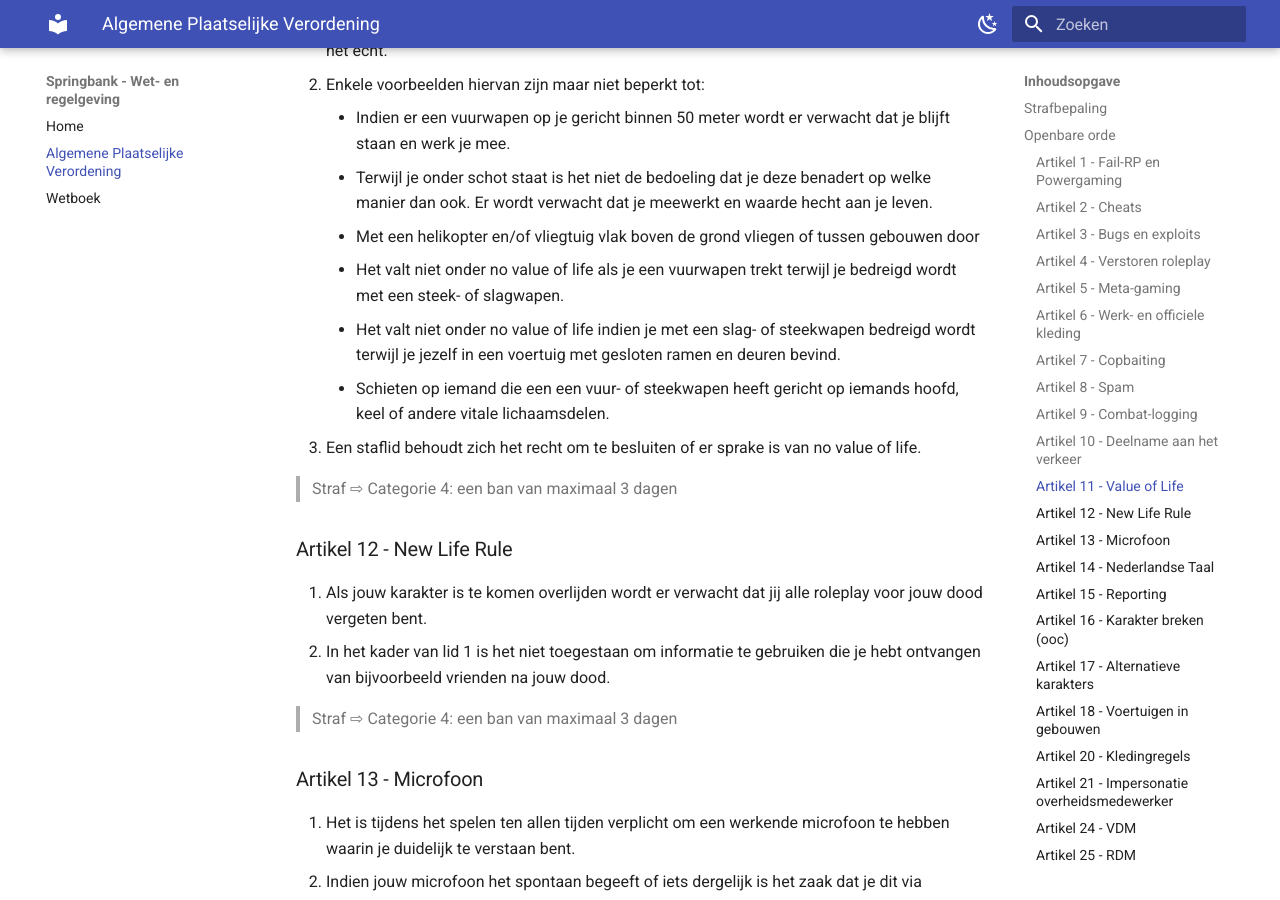
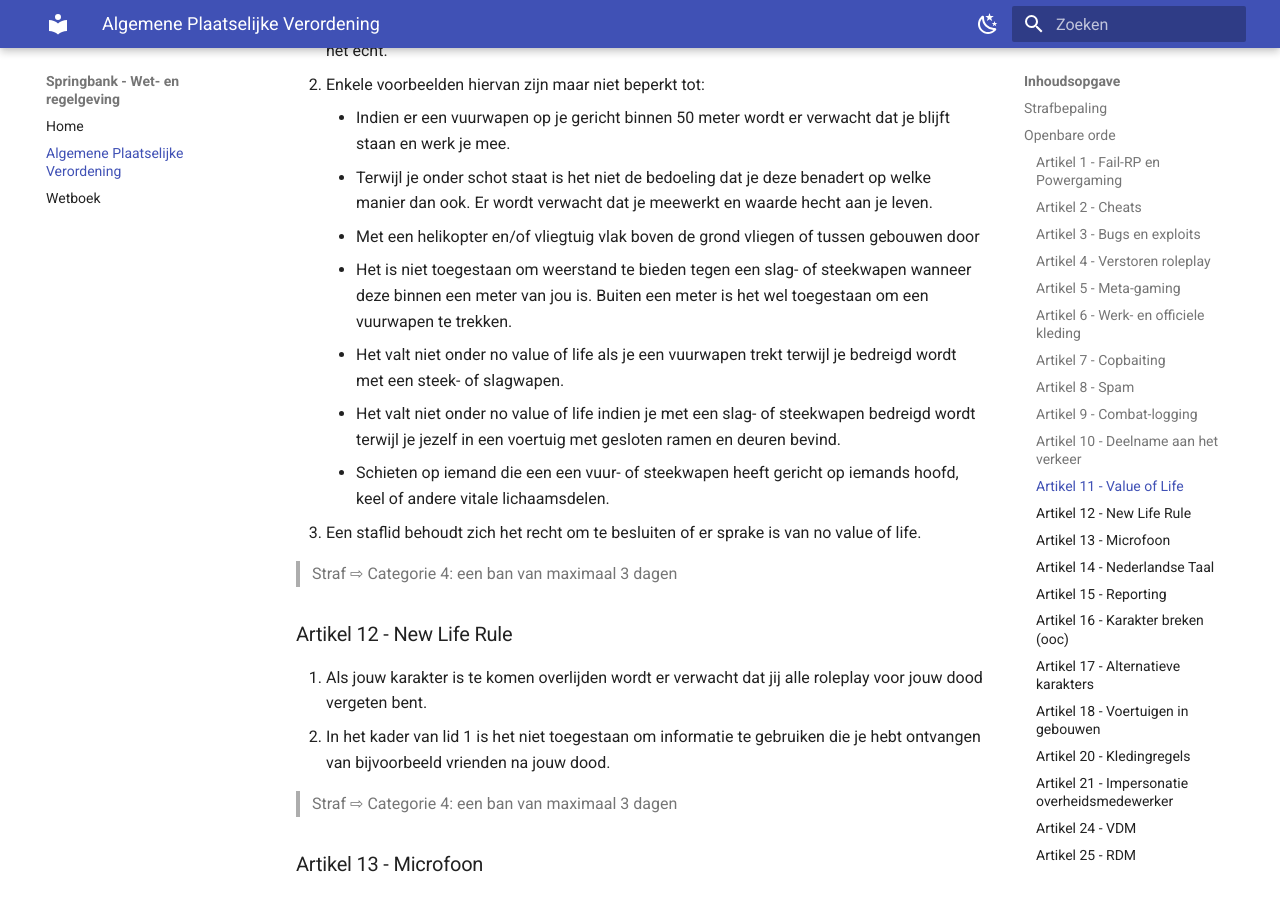
Before and after one commit to kevinpannenborg/wet-en-regelgeving, an MkDocs documentation site: the page built from docs/apv.md, in a window 1280 px wide and 900 px high, scrolled down 5227 px. Built offline with MkDocs 1.6.1 and Material for MkDocs 9.7.7, drawn with Linux system fonts in a browser that asks for light colours; comment, search, counter and statistics services are not loaded; some of the changed text lies outside the part shown.

Commit message:
Update apv.md

```diff
--- a/docs/apv.md
+++ b/docs/apv.md
@@ -135,6 +135,7 @@ Een lid van het staffteam heeft de mogelijkheid om op basis van de context, situ
 	* Indien er een vuurwapen op je gericht binnen 50 meter wordt er verwacht dat je blijft staan en werk je mee.
 	* Terwijl je onder schot staat is het niet de bedoeling dat je deze benadert op welke manier dan ook. Er wordt verwacht dat je meewerkt en waarde hecht aan je leven.
 	* Met een helikopter en/of vliegtuig vlak boven de grond vliegen of tussen gebouwen door
+	* Het is niet toegestaan om weerstand te bieden tegen een slag- of steekwapen wanneer deze binnen een meter van jou is. Buiten een meter is het wel toegestaan om een vuurwapen te trekken.
 	* Het valt niet onder no value of life als je een vuurwapen trekt terwijl je bedreigd wordt met een steek- of slagwapen.
 	* Het valt niet onder no value of life indien je met een slag- of steekwapen bedreigd wordt terwijl je jezelf in een voertuig met gesloten ramen en deuren bevind.
 	* Schieten op iemand die een een vuur- of steekwapen heeft gericht op iemands hoofd, keel of andere vitale lichaamsdelen.
```
Also changed, not shown: other parts of docs/apv.md (+2 -2 lines).
